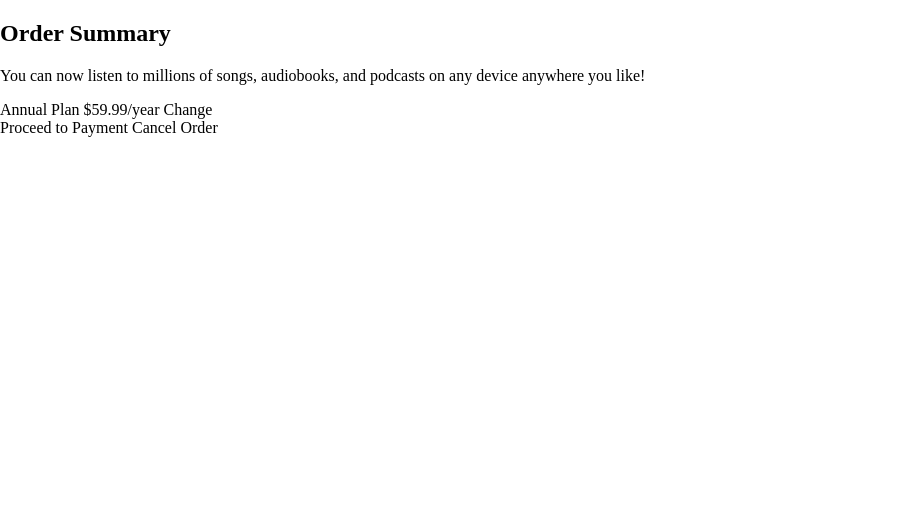
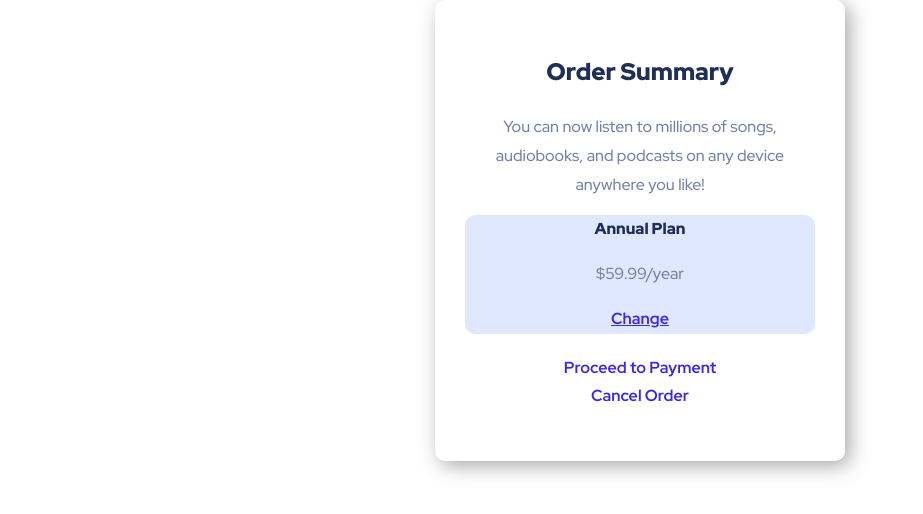
Before and after one commit to nFinityV2/order-summary-component-main, a plain HTML site: page index.html in a window 1280 px wide. Shown: the whole page, without its empty margins (0-923 px from the left). Drawn offline with Linux system fonts and the light colour scheme.

Commit message:
Added layout structure for order card

```diff
--- a/index.html
+++ b/index.html
@@ -6,6 +6,9 @@
 
   <link rel="icon" type="image/png" sizes="32x32" href="./images/favicon-32x32.png">
   <link rel="stylesheet" href="./styles.css">
+
+  <link rel="preconnect" href="https://fonts.googleapis.com"><link rel="preconnect" href="https://fonts.gstatic.com" crossorigin><link href="https://fonts.googleapis.com/css2?family=Red+Hat+Display:wght@500;700;900&display=swap" rel="stylesheet">
+
   <title>Frontend Mentor | Order summary card</title>
 
 
@@ -13,24 +16,27 @@
 <body>
 
   <main>
-    <section>
-      <div class="img-container"></div>
+    <section class="order-summary-card">
+      <div class="img-container">
+
+      </div>
 
     <h2>Order Summary</h2>
 
-    <p> You can now listen to millions of songs, audiobooks, and podcasts on any
+    <p class="summary"> You can now listen to millions of songs, audiobooks, and podcasts on any
       device anywhere you like!</p>
 
     <div class="plan-container">
-    Annual Plan
-    $59.99/year
-
-      <a>Change</a>
+      <h3>Annual Plan</h3>
+      <p>$59.99/year</p>
+      <a href="#">Change</a>
     </div>
 
+    <div class="btn-container">
+      <a href="#">Proceed to Payment</a>
+      <a href="#">Cancel Order</a>
+    </div>
 
-  Proceed to Payment
-  Cancel Order
     </section>
   </main>
 
--- a/styles.css
+++ b/styles.css
@@ -1,4 +1,64 @@
 body {
     margin: 0;
     padding: 0;
+    font-family: 'Red Hat Display', sans-serif;
+    font-size: 1rem;
+    text-align: center;
+    color: hsl(224, 23%, 55%);
+    line-height: 1.8;
 }
+
+main {
+    display: flex;
+    justify-content: center;
+}
+
+section {
+    width: 350px;
+}
+
+h2, h3 {
+    color: hsl(223, 47%, 23%);
+    font-weight: 900;
+}
+
+a {
+    color: hsl(245, 75%, 52%);
+    font-weight: 700;
+}
+
+.img-container {
+    overflow: hidden;
+}
+
+.plan-container {
+    border: none;
+    border-radius: 10px;
+    background-color: hsl(225, 100%, 94%);
+}
+
+.plan-container h3 {
+    font-size: 0.99rem;
+}
+
+.btn-container {
+    display: inline-flex;
+    flex-direction: column;
+    margin: 20px;
+}
+
+.btn-container a {
+    text-decoration: none;
+}
+
+
+.order-summary-card {
+    border-radius: 10px;
+    box-shadow: 5px 5px 20px darkgrey;
+    padding: 30px;
+
+}
+
+.summary {
+    margin: 16px;
+}
```
